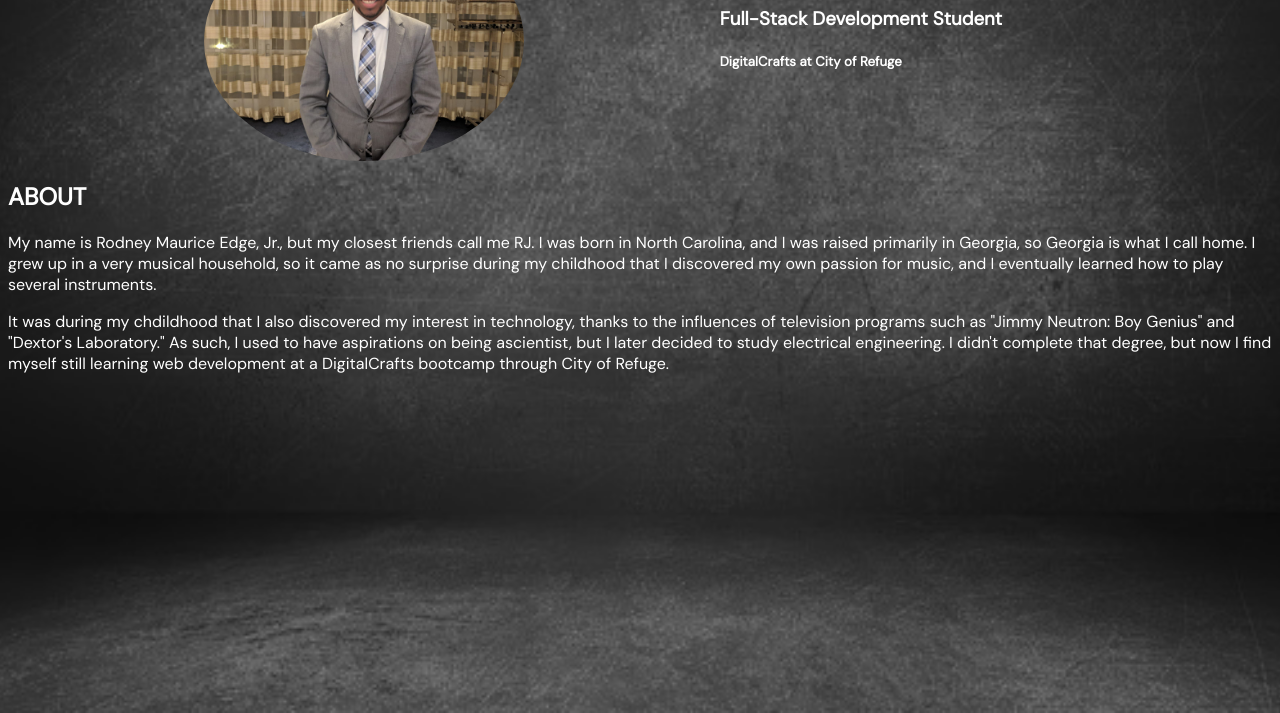
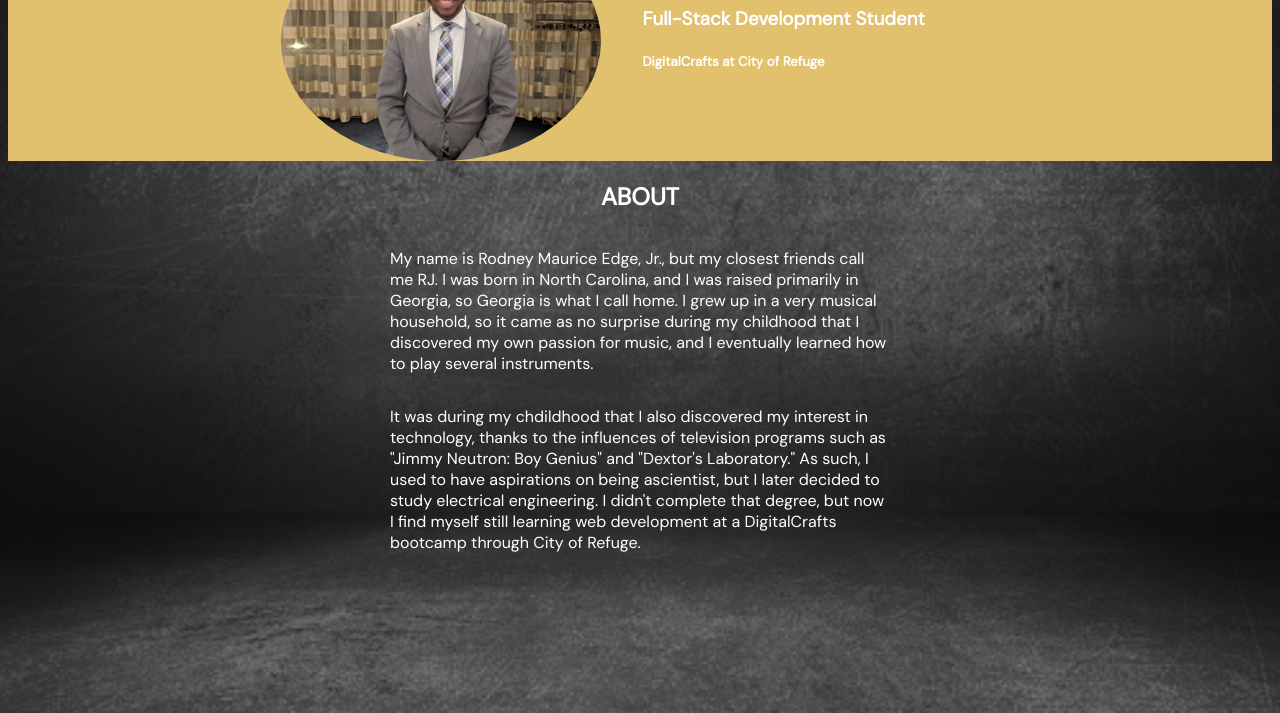
Before and after one commit to rmedge2/Bio-Page, a plain HTML site: page index.html in a window 1280 px wide. Shown: the part 87-800 px from the top of the page. Drawn offline with Linux system fonts and the light colour scheme.

Commit message:
added a header color background

```diff
--- a/bio-style.css
+++ b/bio-style.css
@@ -3,8 +3,7 @@ body {
     background-size: cover;
     color: white;
     font-family: 'DM Sans';
-  }
-
+}
 
 .head-shot {
     width: 320px;
@@ -12,7 +11,24 @@ body {
     border-radius: 100%;
 }
 
-header{
+.header-container {
     display: flex;
     justify-content: space-evenly;
+    width: 800px;
 }
+
+header{
+    background-color: #E1C16E;
+    display: flex;
+    justify-content: center;
+}
+
+.bio {
+    display: flex;
+    flex-direction: column;
+    align-items: center;
+}
+
+.paragraph-box{
+    width: 500px
+}
--- a/index.html
+++ b/index.html
@@ -12,17 +12,19 @@
 
 <body>
     <header>
-        <img class="head-shot" src="images/Headshot.JPG">
-        <div class="name-container">
-            <h1 class="name">Rodney Maurice Edge Jr</h1>
-            <h3>Full-Stack Development Student</h3>
-            <h5>DigitalCrafts at City of Refuge</h5>
+        <div class="header-container">
+            <img class="head-shot" src="images/Headshot.JPG">
+            <div class="name-container">
+                <h1 class="name">Rodney Maurice Edge Jr</h1>
+                <h3>Full-Stack Development Student</h3>
+                <h5>DigitalCrafts at City of Refuge</h5>
+            </div>
         </div>
     </header>
     <main>
         <section class="bio">
             <h2>ABOUT</h2>
-            <div class="paragraph1-box">
+            <div class="paragraph-box">
                 <p>
                     My name is Rodney Maurice Edge, Jr., but my closest friends call me RJ.
                     I was born in North Carolina, and I was raised primarily in Georgia, so Georgia is what I call home.
@@ -31,7 +33,7 @@
                     several instruments.
                 </p>
             </div>
-            <div class="paragraph2-box">
+            <div class="paragraph-box">
                 <p>
                     It was during my chdildhood that I also discovered my interest in technology, thanks to the
                     influences of
```
